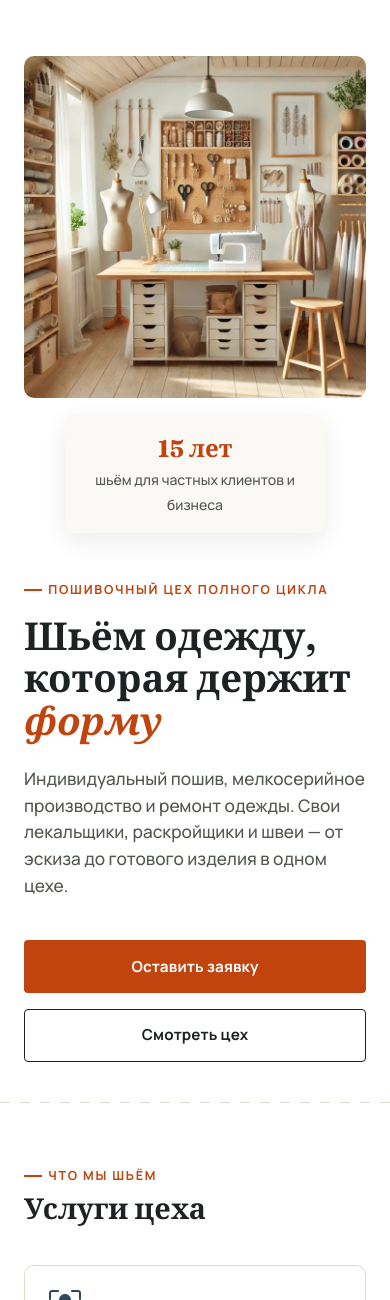
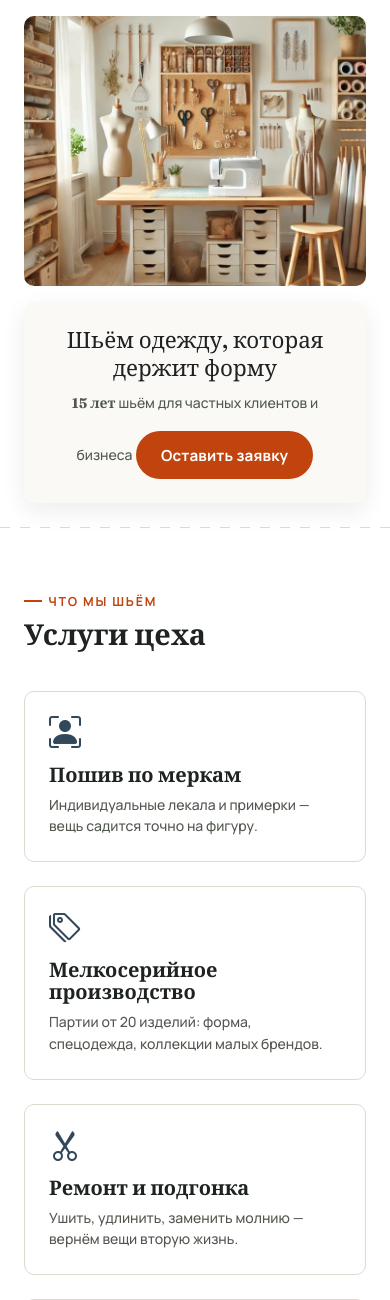
Before and after one commit to dundakowa-design/sewing-atelier, a FastAPI app: page / in a window 390 px wide. Shown: the part 81-1381 px from the top of the page. Run offline with FastAPI, Linux system fonts and the light colour scheme.

Commit message:
pre-main-mob-vers

```diff
--- a/static/css/responsive.css
+++ b/static/css/responsive.css
@@ -142,17 +142,30 @@
   .contact-form {
     padding: var(--space-3);
   }
-
-  .hero-tag {
-    max-width: none;
-  }
 }
 
-/* === Шапка и карточка "15 лет" на мобильных === */
+/* === Шапка и первый экран на мобильных === */
 @media (max-width: 768px) {
   .header-inner {
     padding-top: var(--space-3);
     padding-bottom: var(--space-3);
+  }
+
+  .hero {
+    padding-block: var(--space-2) var(--space-3);
+  }
+
+  .hero-text {
+    display: none;
+  }
+
+  .hero-photo {
+    height: 32vh;
+  }
+
+  .hero-media img {
+    height: 100%;
+    object-fit: cover;
   }
 
   .hero-tag {
@@ -161,7 +174,31 @@
     background: var(--color-linen);
     box-shadow: 0 8px 24px rgba(20, 20, 20, 0.08);
     text-align: center;
-    max-width: 260px;
+    max-width: 420px;
+    padding: var(--space-3);
     margin-inline: auto;
   }
+
+  .hero-tag-heading {
+    display: block;
+    font-family: var(--font-display);
+    font-size: 1.4rem;
+    line-height: 1.25;
+    color: var(--color-ink);
+    margin-bottom: var(--space-1);
+  }
+
+  .hero-tag strong {
+    display: inline;
+    font-size: var(--fs-small);
+    font-weight: 700;
+    color: var(--color-ink-soft);
+  }
+
+  .hero-tag-cta {
+    display: inline-flex;
+    margin-top: var(--space-2);
+    padding: 0.75em 1.6em;
+    border-radius: 999px;
+  }
 }
--- a/static/css/style.css
+++ b/static/css/style.css
@@ -250,6 +250,7 @@ h1, h2, h3 {
 
 .hero-media {
   position: relative;
+  min-width: 0;
 }
 
 .hero-photo {
@@ -287,6 +288,11 @@ h1, h2, h3 {
 .hero-tag span {
   font-size: var(--fs-small);
   color: var(--color-ink-soft);
+}
+
+.hero-tag-heading,
+.hero-tag-cta {
+  display: none;
 }
 
 /* === Общая секция === */
--- a/templates/index.html
+++ b/templates/index.html
@@ -65,8 +65,10 @@
             <img src="/static/images/hero-sewing.jpg" alt="Иллюстрация промышленной швейной машины в цеху" width="736" height="735">
           </div>
           <div class="hero-tag">
+            <p class="hero-tag-heading">Шьём одежду, которая держит форму</p>
             <strong>15&nbsp;лет</strong>
             <span>шьём для частных клиентов и бизнеса</span>
+            <a href="#contact" class="btn btn-primary hero-tag-cta">Оставить заявку</a>
           </div>
         </div>
       </div>
```
